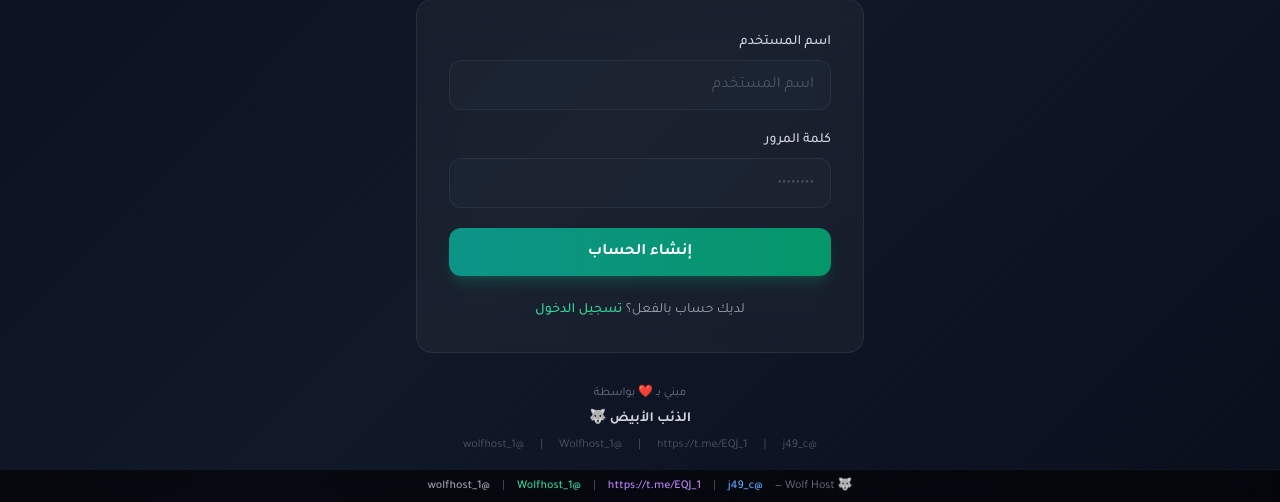
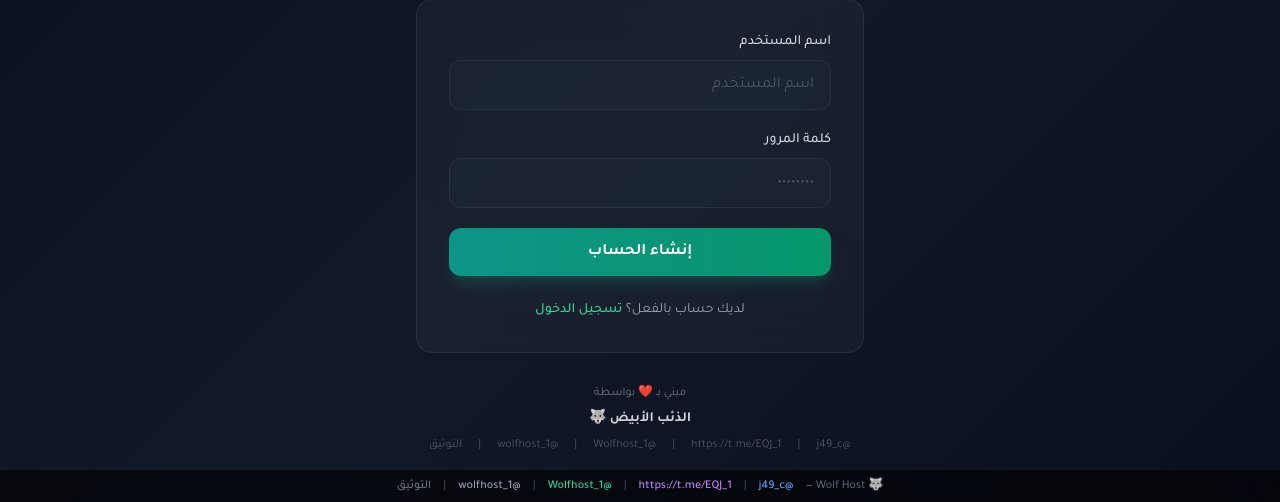
Before and after one commit to 3MH-Technology/backhuuup, a Python web app: template backend/templates/register.html in a window 1280 px wide. Shown: the part 298-800 px from the top of the page. Run offline with Jinja, Linux system fonts and the light colour scheme; the template is opened without the code that fills it, so the values that code supplies are empty; some libraries are stand-ins or nearby versions.

Commit message:
update: add docs link to all pages (login, register, forgot-password, ai-assistant)

```diff
--- a/backend/templates/forgot_password.html
+++ b/backend/templates/forgot_password.html
@@ -35,6 +35,7 @@
         إرسال كود الاستعادة
       </button>
       <a href="/login" class="block text-center text-sm text-gray-500 hover:text-gray-300 mt-4">العودة لتسجيل الدخول</a>
+      <a href="/docs" class="block text-center text-sm text-gray-600 hover:text-white mt-2">التوثيق</a>
     </div>
 
     <!-- Step 2: Code + New Password -->
--- a/backend/templates/login.html
+++ b/backend/templates/login.html
@@ -80,6 +80,8 @@
         <a href="https://t.me/Wolfhost_1" target="_blank" class="hover:text-emerald-400 transition">الدعم: @Wolfhost_1</a>
         <span>|</span>
         <a href="https://x.com/wolfhost_1" target="_blank" class="hover:text-blue-400 transition">إكس: @wolfhost_1</a>
+        <span>|</span>
+        <a href="/docs" class="hover:text-white transition">التوثيق</a>
       </div>
     </div>
   </div>
@@ -125,6 +127,8 @@
       <a href="https://t.me/Wolfhost_1" target="_blank" class="text-emerald-400 hover:text-emerald-300 font-medium">@Wolfhost_1</a>
       <span class="text-gray-600">|</span>
       <a href="https://x.com/wolfhost_1" target="_blank" class="text-gray-400 hover:text-gray-300 font-medium">@wolfhost_1</a>
+      <span class="text-gray-600">|</span>
+      <a href="/docs" class="text-gray-500 hover:text-white font-medium">التوثيق</a>
     </div>
   </div>
 </body>
--- a/backend/templates/register.html
+++ b/backend/templates/register.html
@@ -57,6 +57,8 @@
         <a href="https://t.me/Wolfhost_1" target="_blank" class="hover:text-emerald-400 transition">@Wolfhost_1</a>
         <span>|</span>
         <a href="https://x.com/wolfhost_1" target="_blank" class="hover:text-emerald-400 transition">@wolfhost_1</a>
+        <span>|</span>
+        <a href="/docs" class="hover:text-emerald-400 transition">التوثيق</a>
       </div>
     </div>
   </div>
@@ -119,6 +121,8 @@
       <a href="https://t.me/Wolfhost_1" target="_blank" class="text-emerald-400 hover:text-emerald-300 font-medium">@Wolfhost_1</a>
       <span class="text-gray-600">|</span>
       <a href="https://x.com/wolfhost_1" target="_blank" class="text-gray-400 hover:text-gray-300 font-medium">@wolfhost_1</a>
+      <span class="text-gray-600">|</span>
+      <a href="/docs" class="text-gray-500 hover:text-white font-medium">التوثيق</a>
     </div>
   </div>
 </body>
```
Also changed, not shown: backend/templates/ai_assistant.html (+6 -1 lines).
